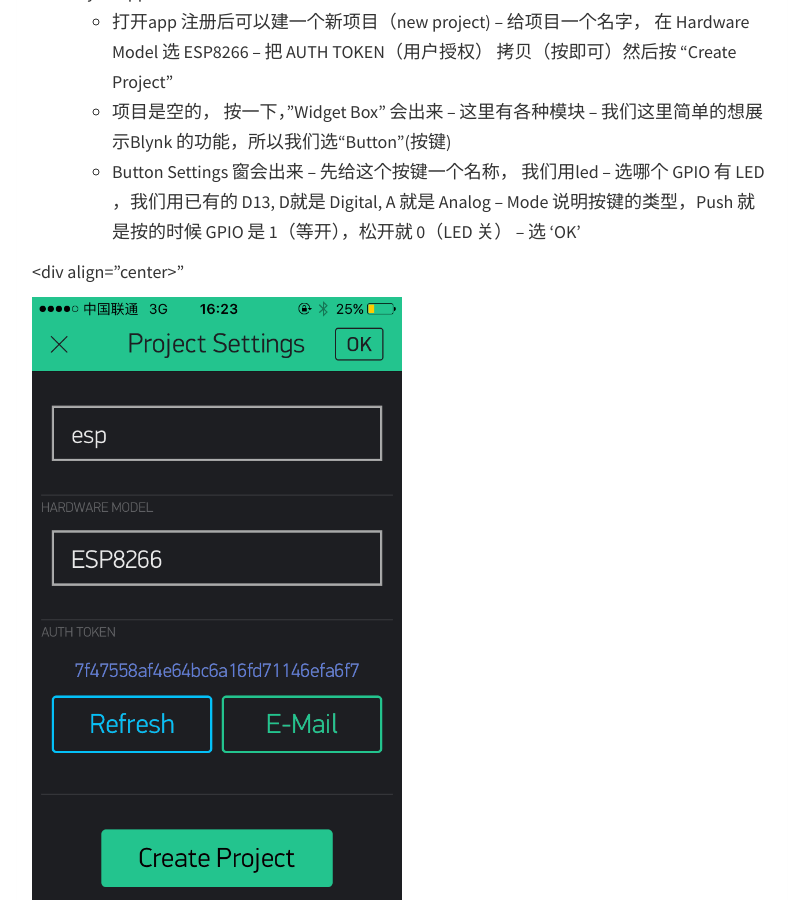
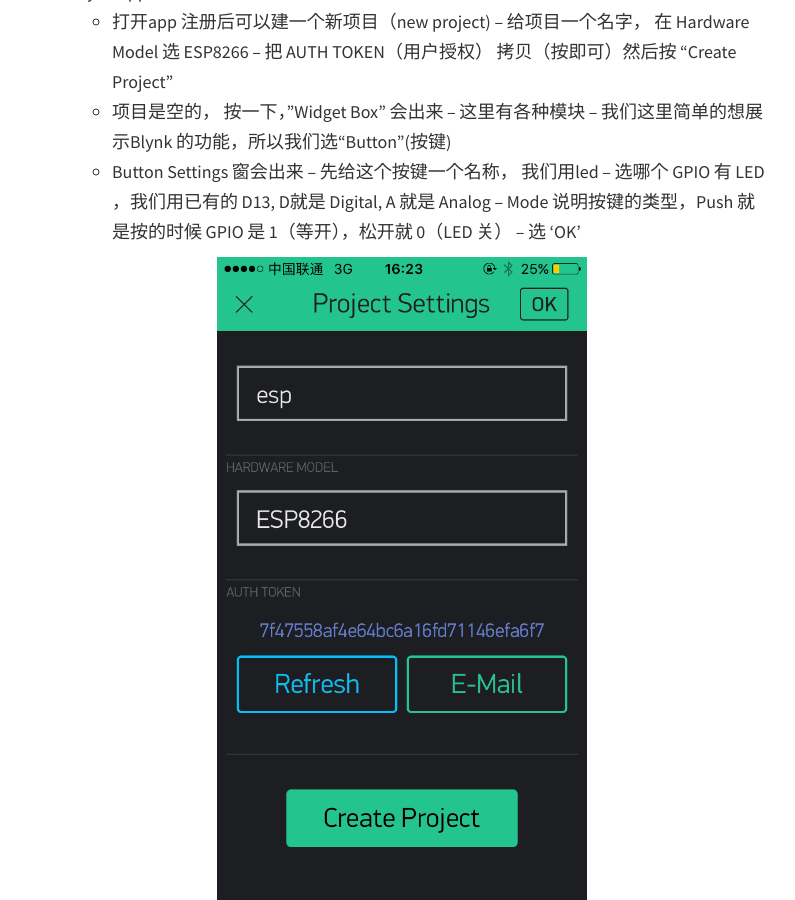
Before and after one commit to shwongsoohar/rahul-thakoor.github.io, a Jekyll site: the page built from _posts/2016-05-01-Blynk-ESP8266 教程.md, in a window 1280 px wide and 900 px high, scrolled down 1375 px. Shown: the whole window, without its empty margins (238-1033 px from the left). Built offline with Jekyll 4.4.1, drawn with Linux system fonts in a browser that asks for light colours; nearby versions of some CDN libraries; comment, search, counter and statistics services are not loaded.

Commit message:
Updated 2016-05-01-Blynk-ESP8266 教程.md

```diff
--- a/_posts/2016-05-01-Blynk-ESP8266 教程.md
+++ b/_posts/2016-05-01-Blynk-ESP8266 教程.md
@@ -47,7 +47,7 @@
 -- Mode 说明按键的类型，Push 就是按的时候 GPIO 是 1（等开），松开就 0（LED 关）
 -- 选 'OK'
 
-<div align="center>"
+<div align="center">
 <p><img src="/static/img/blynk/3.PNG" width ="50%"></p>
 <p><img src="/static/img/blynk/4.PNG" width ="50%"></p>
 <p><img src="/static/img/blynk/5.PNG" width ="50%"></p>
```
